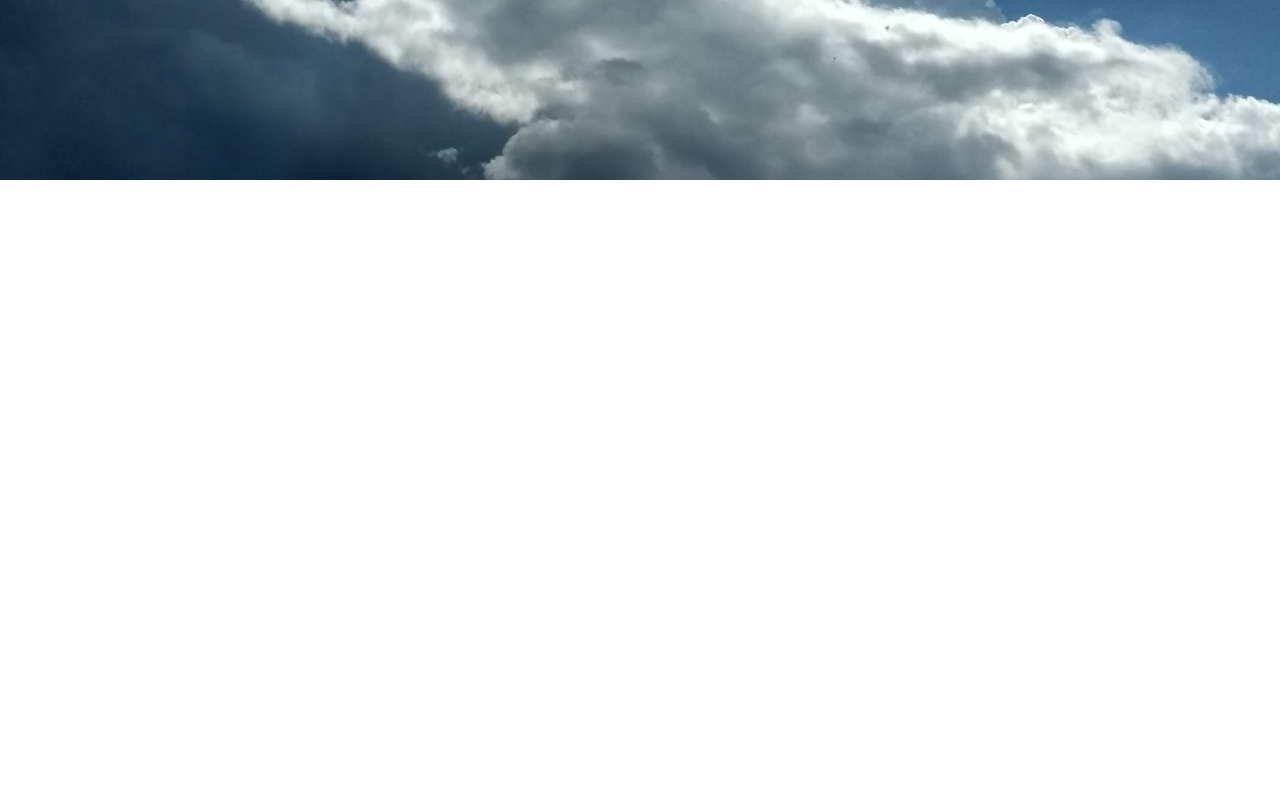
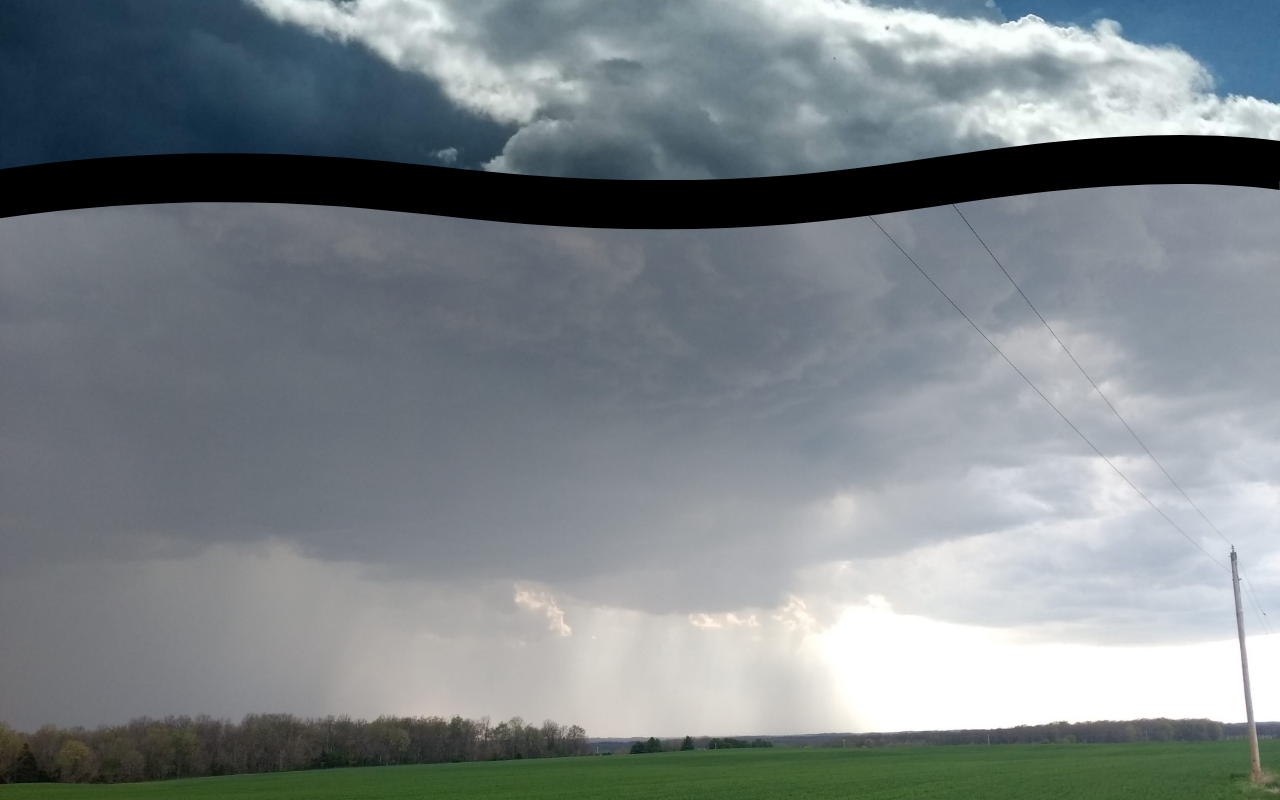
Before and after one commit to BambooCode98/portfolio, a React (Create React App) app: page / in a window 1280 px wide. Shown: the part 1420-2220 px from the top of the page. Before the commit the page ends 1600 px from the top, so only its background shows below. Built offline with nearby package versions, Linux system fonts and the light colour scheme.

Commit message:
basic site layout finished

```diff
--- a/src/App.js
+++ b/src/App.js
@@ -1,5 +1,6 @@
 import FirstSection from './components/first';
 import SecondSection from './components/second';
+import ThirdSection from './components/third';
 import './styles/app.css';
 
 function App() {
@@ -17,7 +18,20 @@
           </svg>
         </div>
       <SecondSection />
+      <div className='secondDiv'>
+        <div className="wave3">
+          <svg data-name="Layer 1" xmlns="http://www.w3.org/2000/svg" viewBox="0 0 1200 120" preserveAspectRatio="none">
+              <path d="M321.39,56.44c58-10.79,114.16-30.13,172-41.86,82.39-16.72,168.19-17.73,250.45-.39C823.78,31,906.67,72,985.66,92.83c70.05,18.48,146.53,26.09,214.34,3V0H0V27.35A600.21,600.21,0,0,0,321.39,56.44Z" className="shape-fill"></path>
+          </svg>
+        </div>
+        <div className="wave4">
+          <svg data-name="Layer 1" xmlns="http://www.w3.org/2000/svg" viewBox="0 0 1200 120" preserveAspectRatio="none">
+            <path d="M985.66,92.83C906.67,72,823.78,31,743.84,14.19c-82.26-17.34-168.06-16.33-250.45.39-57.84,11.73-114,31.07-172,41.86A600.21,600.21,0,0,1,0,27.35V120H1200V95.8C1132.19,118.92,1055.71,111.31,985.66,92.83Z" className="shape-fill"></path>
+          </svg>
+        </div>
 
+      </div>
+      <ThirdSection />
     </div>
   );
 }
--- a/src/components/first.js
+++ b/src/components/first.js
@@ -7,7 +7,6 @@
     <div className="body1">
 
 
-
     </div>
   );
 }
--- /dev/null
+++ b/src/components/third.js
@@ -0,0 +1,12 @@
+
+
+
+export default function ThirdSection() {
+
+
+  return(
+    <div className="body3">
+
+    </div>
+  );
+}
--- a/src/styles/app.css
+++ b/src/styles/app.css
@@ -1,9 +1,12 @@
 body, html{
   margin: 0;
   padding: 0;
+  overflow: none;
 }
 
-
+.secondDiv{
+  position: relative;
+}
 /* svg elements */
 
 .wave1 {
@@ -50,6 +53,50 @@
   fill: #000000;
 }
 
+.wave3 {
+  position: absolute;
+  bottom: -1px;
+  left: 0;
+  width: 100%;
+  overflow: hidden;
+  line-height: 0;
+  transform: rotate(180deg);
+}
+
+.wave3 svg {
+  position: relative;
+  display: block;
+  width: calc(100% + 1.3px);
+  height: 50px;
+  transform: rotateY(180deg);
+}
+
+.wave3 .shape-fill {
+  fill: #000000;
+}
+
+.wave4 {
+  position: absolute;
+  /* top: 0; */
+  left: 0;
+  width: 100%;
+  overflow: hidden;
+  line-height: 0;
+  transform: rotate(180deg);
+}
+
+.wave4 svg {
+  position: relative;
+  display: block;
+  width: calc(100% + 1.5px);
+  height: 50px;
+  transform: rotateY(180deg);
+}
+
+.wave4 .shape-fill {
+  fill: #000000;
+}
+
 /* first section */
 .body1{
   background-image: url('../images/mountains.png');
@@ -67,3 +114,13 @@
   background-position: center center;
   height: 100vh;
 }
+
+/* third section */
+
+.body3{
+  background-image: url('../images/storm.png');
+  background-size: cover;
+  background-attachment: fixed;
+  background-position: center center;
+  height: 100vh;
+}
```
Also changed, not shown: src/images/storm.png (added). Lines whose indentation alone changed are shown as unchanged.
